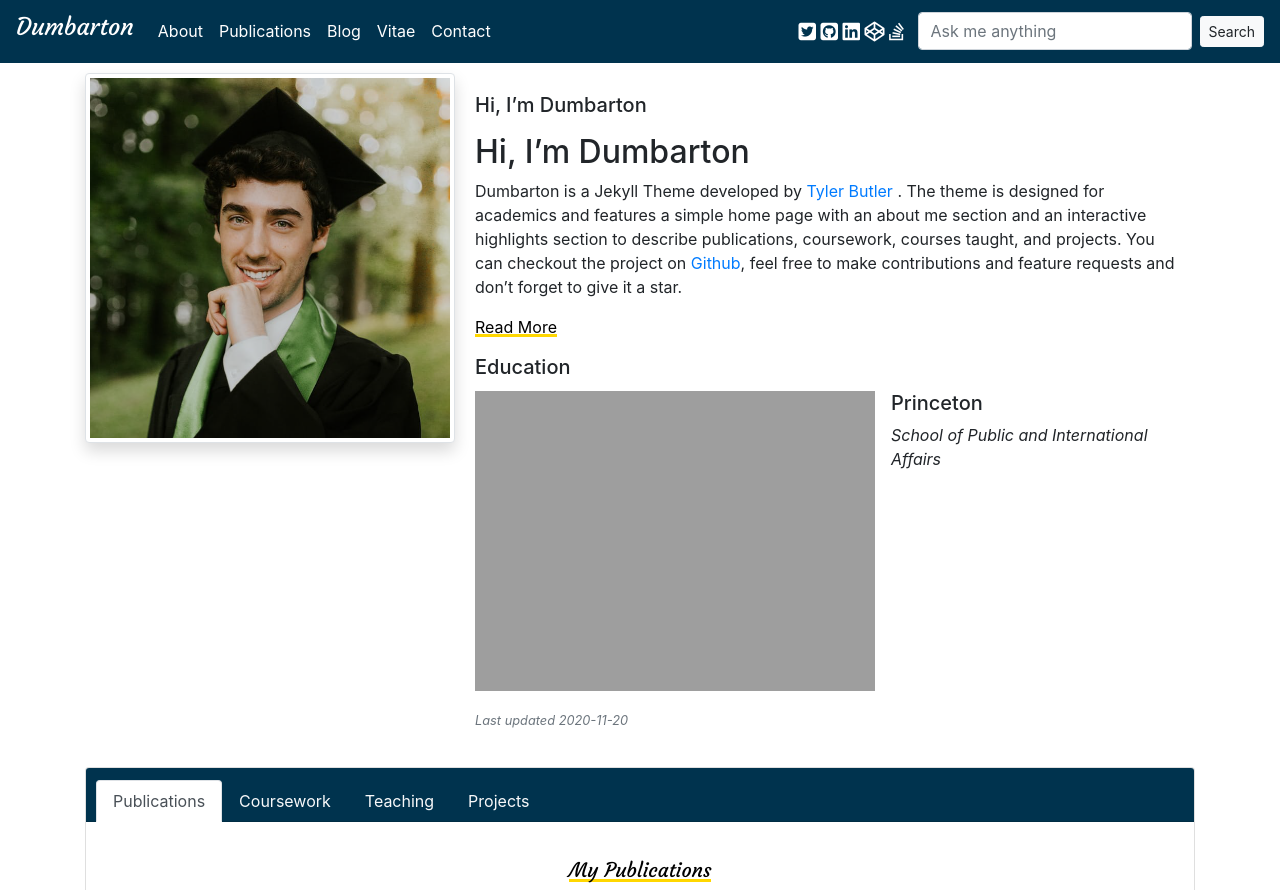
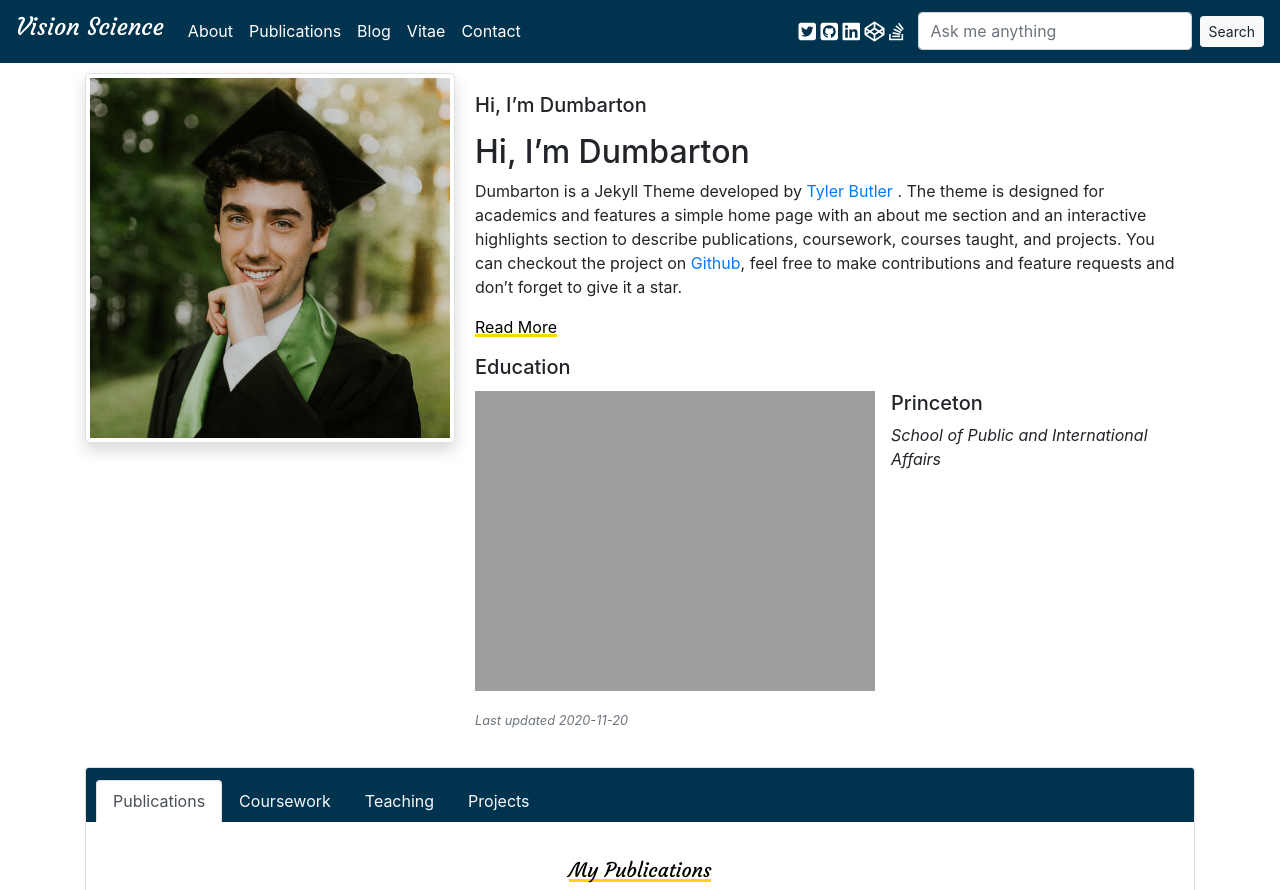
Before and after one commit to Vision-Science/Dumbarton, a Jekyll site: the page built from index.md, in a window 1280 px wide, cut to the strip 0-890 px from the top of the page. Built offline with Jekyll 4.4.1, drawn with Linux system fonts in a browser that asks for light colours; nearby versions of some CDN libraries; our own code applies the rules of GitHub Pages for plain Markdown files.

Commit message:
Update _config.yml

```diff
--- a/_config.yml
+++ b/_config.yml
@@ -8,9 +8,9 @@
 # -----------BASE SETTINGS---------------#
 #========================================#
 
-title: Dumbarton
+title: Vision Science
 email:
-description: a minimalistic jekyll theme for academics
+description: A project made by a group of passionate students who want to share the wonders of science.
 baseurl:                                       # the subpath of your site, e.g. /blog
 url: "https://dumbarton.netlify.app/"          # the base hostname & protocol for your site, e.g. http://example.com
 image: /assets/img/dumbarton.png               # used to generate site link preview
```
